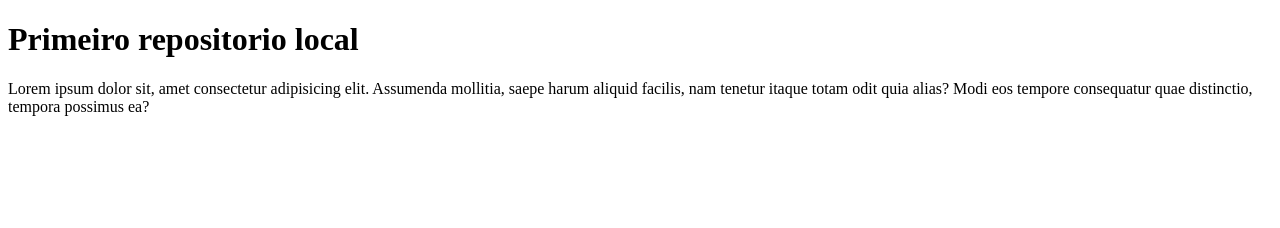
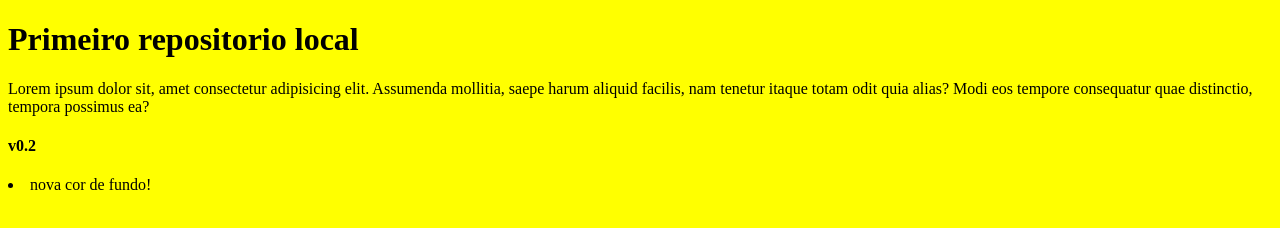
Before and after one commit to Art988/PrimeiroRepositorio, a plain HTML site: page index.html in a window 1280 px wide. Drawn offline with Linux system fonts and the light colour scheme.

Commit message:
atualizando o index.html com um fundo amarelo no style.css

```diff
--- a/index.html
+++ b/index.html
@@ -3,10 +3,13 @@
 <head>
     <meta charset="UTF-8">
     <meta name="viewport" content="width=device-width, initial-scale=1.0">
+    <link rel="stylesheet" href="style.css">
     <title>primeiro repositorio</title>
 </head>
 <body>
     <h1>Primeiro repositorio local</h1>
     <p>Lorem ipsum dolor sit, amet consectetur adipisicing elit. Assumenda mollitia, saepe harum aliquid facilis, nam tenetur itaque totam odit quia alias? Modi eos tempore consequatur quae distinctio, tempora possimus ea?</p>
+    <h4>v0.2</h4>
+    <li>nova cor de fundo!</li>
 </body>
 </html>
--- /dev/null
+++ b/style.css
@@ -0,0 +1,3 @@
+body {
+    background-color: yellow;
+}
```
